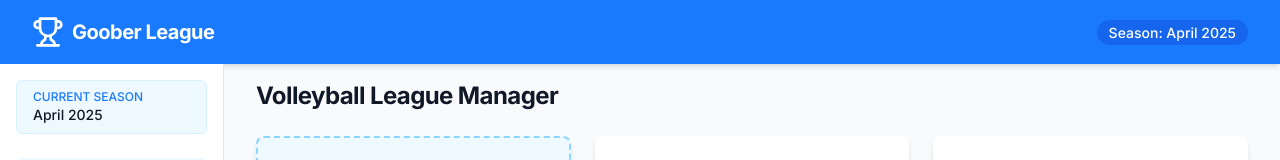
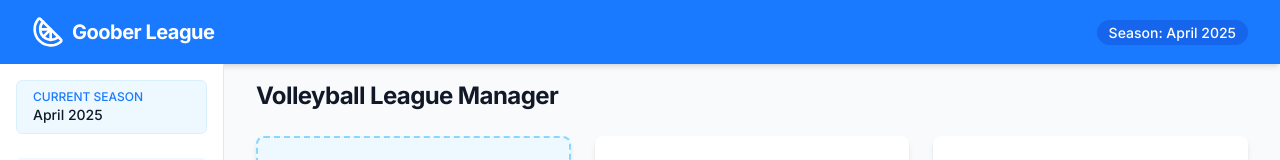
Before and after one commit to treyduffus/goober-league, a React (Vite) app: page / in a window 1280 px wide. Shown: the top 160 px of the page. Built offline with nearby package versions, Linux system fonts and the light colour scheme.

Commit message:
feat: changed icon from wallet to orange

```diff
--- a/src/components/layout/Header.tsx
+++ b/src/components/layout/Header.tsx
@@ -1,7 +1,7 @@
 import React from 'react';
 import { useNavigate } from 'react-router-dom';
 import { useAppContext } from '../../contexts/AppContext';
-import { Trophy } from 'lucide-react';
+import { Citrus } from 'lucide-react';
 
 const Header: React.FC = () => {
   const { currentSeason } = useAppContext();
@@ -15,7 +15,7 @@ const Header: React.FC = () => {
             className="flex items-center space-x-2 cursor-pointer"
             onClick={() => navigate('/')}
           >
-            <Trophy className="h-8 w-8" />
+            <Citrus className="h-8 w-8" />
             <h1 className="text-xl font-bold">Goober League</h1>
           </div>
 
```
